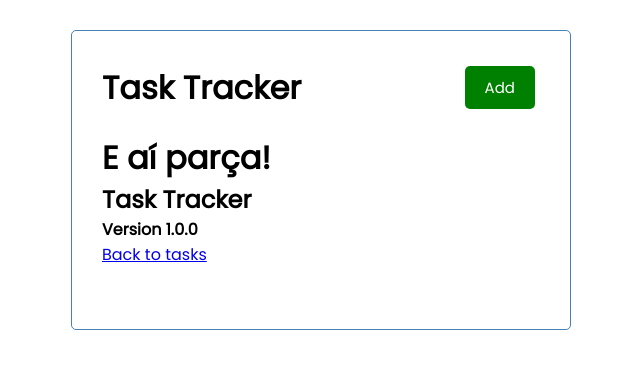
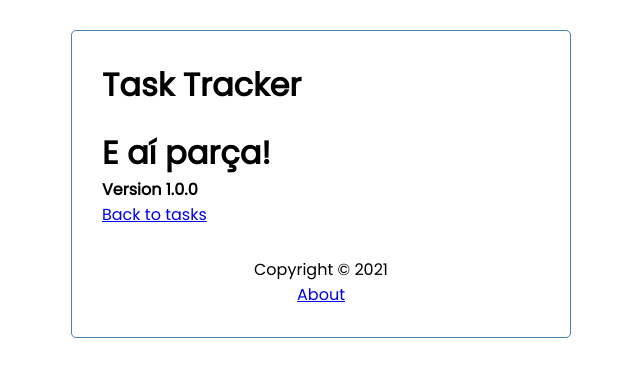
Before and after one commit to gilbertoalmeida/angular-crash-course, an Angular app: page /about in a window 1280 px wide. Shown: the top 376 px of the page, without its empty margins (319-959 px from the left). Built offline with nearby package versions, Linux system fonts and the light colour scheme.

Commit message:
Added a footer component and cnditioned the Add button to the / route where the tasks are

```diff
--- a/src/app/app.component.html
+++ b/src/app/app.component.html
@@ -5,4 +5,5 @@
   <!-- Instead of putting a component here like above, I will put the routes.
   And the router will choose which component to display here based on the route -->
   <router-outlet></router-outlet>
+  <app-footer></app-footer>
 </div>
--- a/src/app/app.module.ts
+++ b/src/app/app.module.ts
@@ -12,6 +12,7 @@
 import { TaskItemComponent } from './components/task-item/task-item.component';
 import { AddTaskComponent } from './components/add-task/add-task.component';
 import { AboutComponent } from './components/about/about.component';
+import { FooterComponent } from './components/footer/footer.component';
 
 const appRoutes: Routes = [
   { path: "", component: TasksComponent },
@@ -26,7 +27,8 @@
     TasksComponent,
     TaskItemComponent,
     AddTaskComponent,
-    AboutComponent
+    AboutComponent,
+    FooterComponent
   ],
   imports: [
     BrowserModule,
--- a/src/app/components/about/about.component.html
+++ b/src/app/components/about/about.component.html
@@ -1,5 +1,4 @@
 <div>
-  <h2>Task Tracker</h2>
   <h4>Version 1.0.0</h4>
   <!-- dont use href as a normal a, bc this refreshes the page. routerLink doesnt -->
   <a routerLink="/">Back to tasks</a>
--- /dev/null
+++ b/src/app/components/footer/footer.component.css
@@ -0,0 +1,4 @@
+footer {
+  margin-top: 30px;
+  text-align: center;
+}
--- /dev/null
+++ b/src/app/components/footer/footer.component.html
@@ -0,0 +1,4 @@
+<footer>
+  <p>Copyright &copy; 2021</p>
+  <a routerLink="/about">About</a>
+</footer>
--- /dev/null
+++ b/src/app/components/footer/footer.component.ts
@@ -0,0 +1,15 @@
+import { Component, OnInit } from '@angular/core';
+
+@Component({
+  selector: 'app-footer',
+  templateUrl: './footer.component.html',
+  styleUrls: ['./footer.component.css']
+})
+export class FooterComponent implements OnInit {
+
+  constructor() { }
+
+  ngOnInit(): void {
+  }
+
+}
--- a/src/app/components/header/header.component.html
+++ b/src/app/components/header/header.component.html
@@ -1,6 +1,7 @@
 <header>
   <h1>{{title}}</h1>
   <app-button
+    *ngIf="hasRoute('/')"
     color="{{showAddTask ? 'red' : 'green'}}"
     text="{{showAddTask ? 'Close' : 'Add'}}"
     (btnClick)="toggleAddTask()"
--- a/src/app/components/header/header.component.ts
+++ b/src/app/components/header/header.component.ts
@@ -1,6 +1,7 @@
 import { Component, OnInit } from '@angular/core';
 import { UiService } from '../../services/ui.service';
 import { Subscription } from 'rxjs';
+import { Router } from '@angular/router';
 
 @Component({
   selector: 'app-header',
@@ -12,7 +13,7 @@
   showAddTask!: boolean
   subscription: Subscription
 
-  constructor(private uiService: UiService) {
+  constructor(private uiService: UiService, private router: Router) {
     //I could have made the local showAddTask change in the local toggleAddTask, all inside this class alone
     //However, I want the same variable to influence the button AND the form itself.
     //That's why we made it all in a Service and we are subscribing to the variable
@@ -29,4 +30,7 @@
     this.uiService.toggleAddTask()
   }
 
+  hasRoute(route: string) {
+    return this.router.url === route
+  }
 }
```
Also changed, not shown: 1 other file (tests, documents, lock files or other folders).
